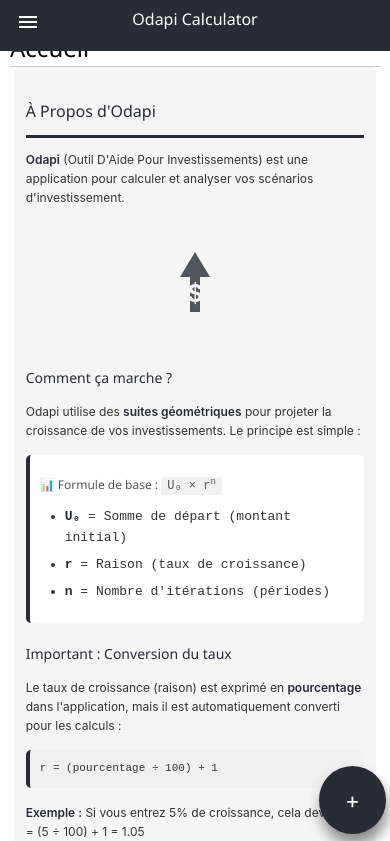
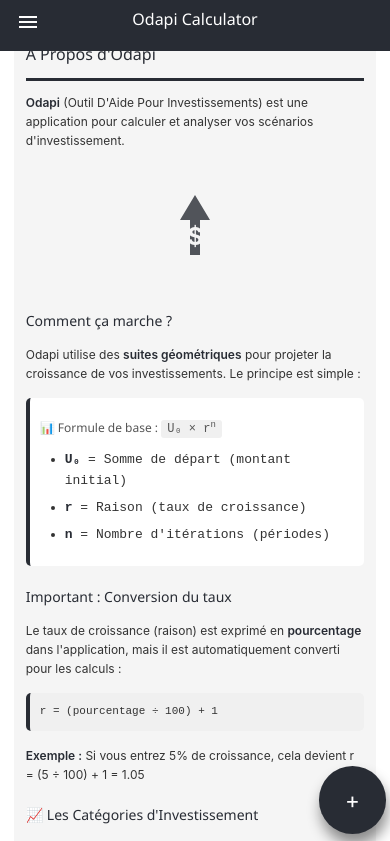
Before and after one commit to hxckinson/Odapi, a React (Create React App) app: page / in a window 390 px wide. Shown: the top 841 px of the page. Built offline with nearby package versions, Linux system fonts and the light colour scheme.

Commit message:
Fix header visibility - remove negative margins and use proper padding

```diff
--- a/src/assets/css/App_light_mode.css
+++ b/src/assets/css/App_light_mode.css
@@ -7,6 +7,7 @@
   position: fixed;
   width: 100%;
   height: 51px;
+  z-index: 10;
 }
 .header-logo{
   filter: invert(1);
@@ -238,6 +239,8 @@
 .home-info-container {
   width: 90%;
   max-width: 900px;
+  margin: 0 auto;
+  padding-top: 60px;
 }
 
 .info-section h2 {
@@ -381,6 +384,8 @@ svg {
   .home-info-container {
     width: 95%;
     max-width: 100%;
+    margin: 0 auto;
+    padding-top: 60px;
   }
 
   .info-section h2 {
--- a/src/jsx/pages/Home.jsx
+++ b/src/jsx/pages/Home.jsx
@@ -19,9 +19,7 @@ function Home(){
                 <h4 id ="no-content">Aucun contenu pour le moment...</h4>
             </div>
             }
-            <h3 className='page-title w3-border-bottom'>Accueil</h3>
-
-            <div className="info-section home-info-container" style={{ maxWidth: '900px', margin: '0 auto' }}>
+            <div className="info-section home-info-container">
                 <h2>À Propos d'Odapi</h2>
                 <p><strong>Odapi</strong> (Outil D'Aide Pour Investissements) est une application pour calculer et analyser vos scénarios d'investissement.</p>
 
```
